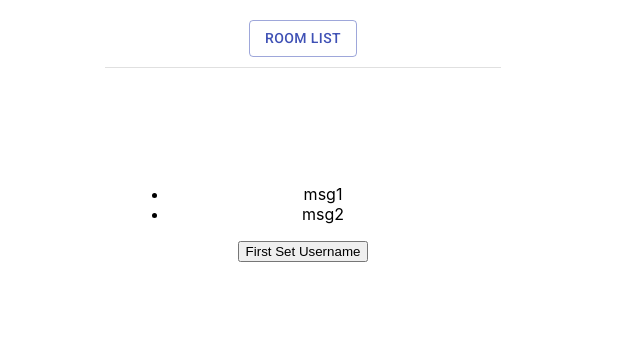
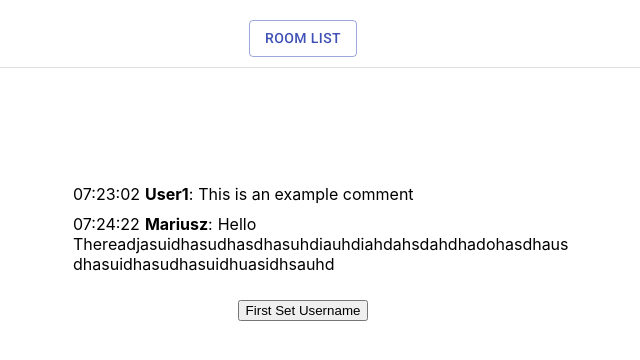
Before and after one commit to fzwolinski/flask-react-chat-app, a React (Create React App) app in the folder client/: page /room/some-room-name in a window 1280 px wide. Shown: the top 360 px of the page, without its empty margins (337-977 px from the left). Built offline with nearby package versions, Linux system fonts and the light colour scheme; no server answers.

Commit message:
Add styling for chatroom

```diff
--- a/client/package.json
+++ b/client/package.json
@@ -11,6 +11,7 @@
     "react-dom": "^17.0.2",
     "react-router-dom": "^5.2.0",
     "react-scripts": "4.0.3",
+    "react-window": "^1.8.6",
     "socket.io-client": "^2.3.1",
     "uuid": "^8.3.2",
     "web-vitals": "^1.1.2"
--- a/client/src/App.js
+++ b/client/src/App.js
@@ -12,7 +12,7 @@ function App() {
   const history = useHistory();
 
   return (
-    <Container style={{ textAlign: "center" }} maxWidth="xs">
+    <Container style={{ textAlign: "center" }} maxWidth="md">
       <Button
         variant="outlined"
         color="primary"
@@ -24,8 +24,7 @@ function App() {
         Room List
       </Button>
       <Divider />
-      {/* <Link to="/">Room List</Link> */}
-      <Container style={{ paddingTop: 100 }} maxWidth="xs">
+      <Container style={{ paddingTop: 100 }} maxWidth="md">
         <Switch>
           <Route
             path="/username"
--- /dev/null
+++ b/client/src/components/chatcomment.jsx
@@ -0,0 +1,23 @@
+import React from "react";
+
+const ChatComment = ({ username, time, msg }) => {
+  return (
+    <li
+      style={{
+        listStyleType: "none",
+        textAlign: "left",
+        marginBottom: 10,
+        overflowWrap: "break-word",
+      }}
+    >
+      <span>{time}</span>
+      <div style={{ marginLeft: 5, display: "inline-block" }}></div>
+      <span style={{ fontWeight: "bold" }}>{username}</span>
+      <span>:</span>
+      <div style={{ marginLeft: 5, display: "inline-block" }}></div>
+      <span>{msg}</span>
+    </li>
+  );
+};
+
+export default ChatComment;
--- a/client/src/components/chatroom.jsx
+++ b/client/src/components/chatroom.jsx
@@ -1,11 +1,23 @@
 import React, { useEffect, useState } from "react";
 import { useHistory } from "react-router-dom";
 import io from "socket.io-client";
+import ChatComment from "./chatcomment";
 
 const socket = io.connect("http://127.0.0.1:5000");
 
 const ChatRoom = ({ match }) => {
-  const [response, setResponse] = useState(["msg1", "msg2"]); // TODO Delete default msg's
+  const [response, setResponse] = useState([
+    {
+      time: "07:23:02",
+      username: "User1",
+      msg: "This is an example comment",
+    },
+    {
+      time: "07:24:22",
+      username: "Mariusz",
+      msg: "Hello Thereadjasuidhasudhasdhasuhdiauhdiahdahsdahdhadohasdhausdhasuidhasudhasuidhuasidhsauhd",
+    },
+  ]); // TODO Delete default msg's
   const [username, setUsername] = useState("");
   const history = useHistory();
 
@@ -30,7 +42,11 @@ const ChatRoom = ({ match }) => {
       if (data["ok"] === true) {
         setResponse((oldArr) => [
           ...oldArr,
-          data["username"] + ": " + data["msg"],
+          {
+            time: data["time"],
+            username: data["username"],
+            msg: data["msg"],
+          },
         ]);
       } else {
         console.log(data["msg"]);
@@ -55,15 +71,27 @@ const ChatRoom = ({ match }) => {
   };
 
   return (
-    <div>
+    <div
+      style={{
+        display: "flex",
+        justifyContent: "center",
+        alignItems: "center",
+        flexDirection: "column",
+      }}
+    >
       {!username ? <div></div> : <h1>Hello {username}</h1>}
 
-      <div className="ChatRoom">
-        <ul>
+      <ul style={{ maxWidth: 500 }}>
         {response.map((item) => (
-            <li key={item}>{item}</li> // TODO: change key to sth unique
+          <ChatComment
+            key={item.time + item.username + item.msg}
+            time={item.time}
+            username={item.username}
+            msg={item.msg}
+          />
         ))}
       </ul>
+
       {username ? (
         <form onSubmit={handleSendMsgSubmit}>
           <input ref={form_msg} id="chat-msg" type="text" />
@@ -73,7 +101,6 @@ const ChatRoom = ({ match }) => {
         <button onClick={handleSetUsername}>First Set Username</button>
       )}
     </div>
-    </div>
   );
 };
 
```
Also changed, not shown: 2 other files (tests, documents, lock files or other folders). Lines whose indentation alone changed are shown as unchanged.
